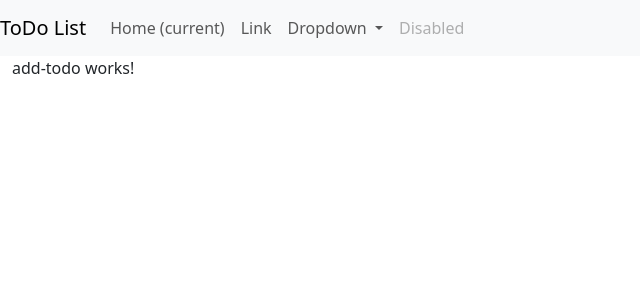
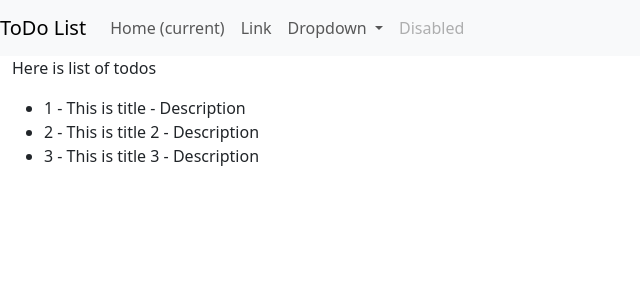
Before and after one commit to ashoksethy/Todo-list, an Angular app: page / in a window 1280 px wide. Shown: the top 300 px of the page, without its empty margins (0-640 px from the left). Built offline with nearby package versions, Linux system fonts and the light colour scheme.

Commit message:
Popualating all ToDO items on home page

```diff
--- a/src/app/MyComponents/add-todo/add-todo.component.html
+++ b/src/app/MyComponents/add-todo/add-todo.component.html
@@ -1 +1,6 @@
-<p>add-todo works!</p>
+<p>Here is list of todos</p>
+<ul>
+    <li *ngFor="let todo of todos">
+      {{ todo.sno }} - {{ todo.title }} - {{ todo.desc }}
+    </li>
+  </ul>
--- a/src/app/MyComponents/add-todo/add-todo.component.ts
+++ b/src/app/MyComponents/add-todo/add-todo.component.ts
@@ -1,13 +1,36 @@
 import { Component } from '@angular/core';
 import { Todo } from '../../Todo';
+import { CommonModule } from '@angular/common';
 @Component({
   selector: 'app-add-todo',
-  imports: [],
+  imports: [CommonModule],
   templateUrl: './add-todo.component.html',
   styleUrl: './add-todo.component.css',
   standalone: true, // This indicates a standalone component
 })
 export class AddTodoComponent {
   todos: Todo[] = [];
+  constructor(){
+    this.todos =[
+      {
+        sno:1,
+        title: "This is title",
+        desc: "Description",
+        active: true
+      },
+      {
+        sno:2,
+        title: "This is title 2",
+        desc: "Description",
+        active: true
+      },
+      {
+        sno:3,
+        title: "This is title 3",
+        desc: "Description",
+        active: true
+      },
+    ]
+  }
 
 }
```
